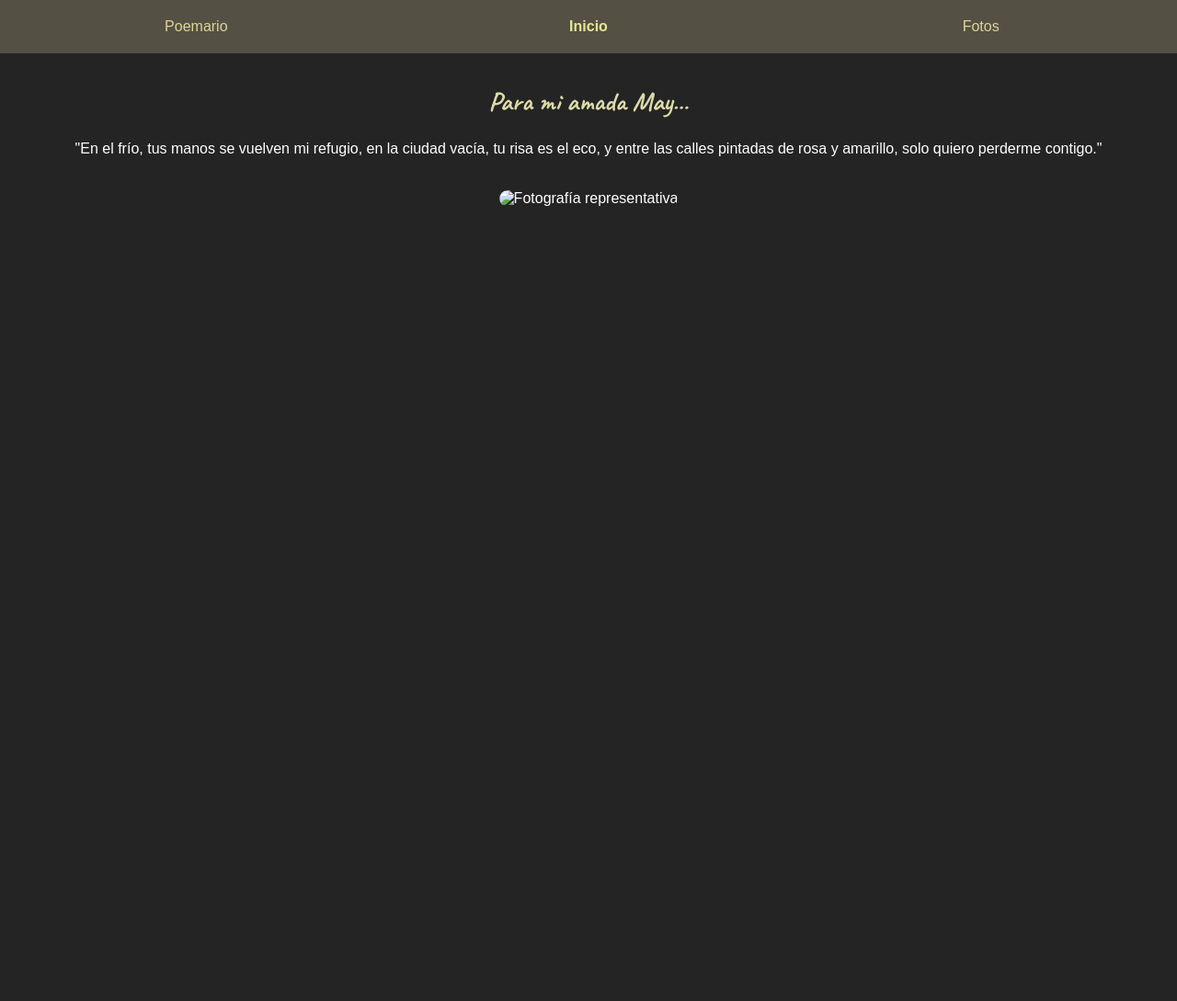
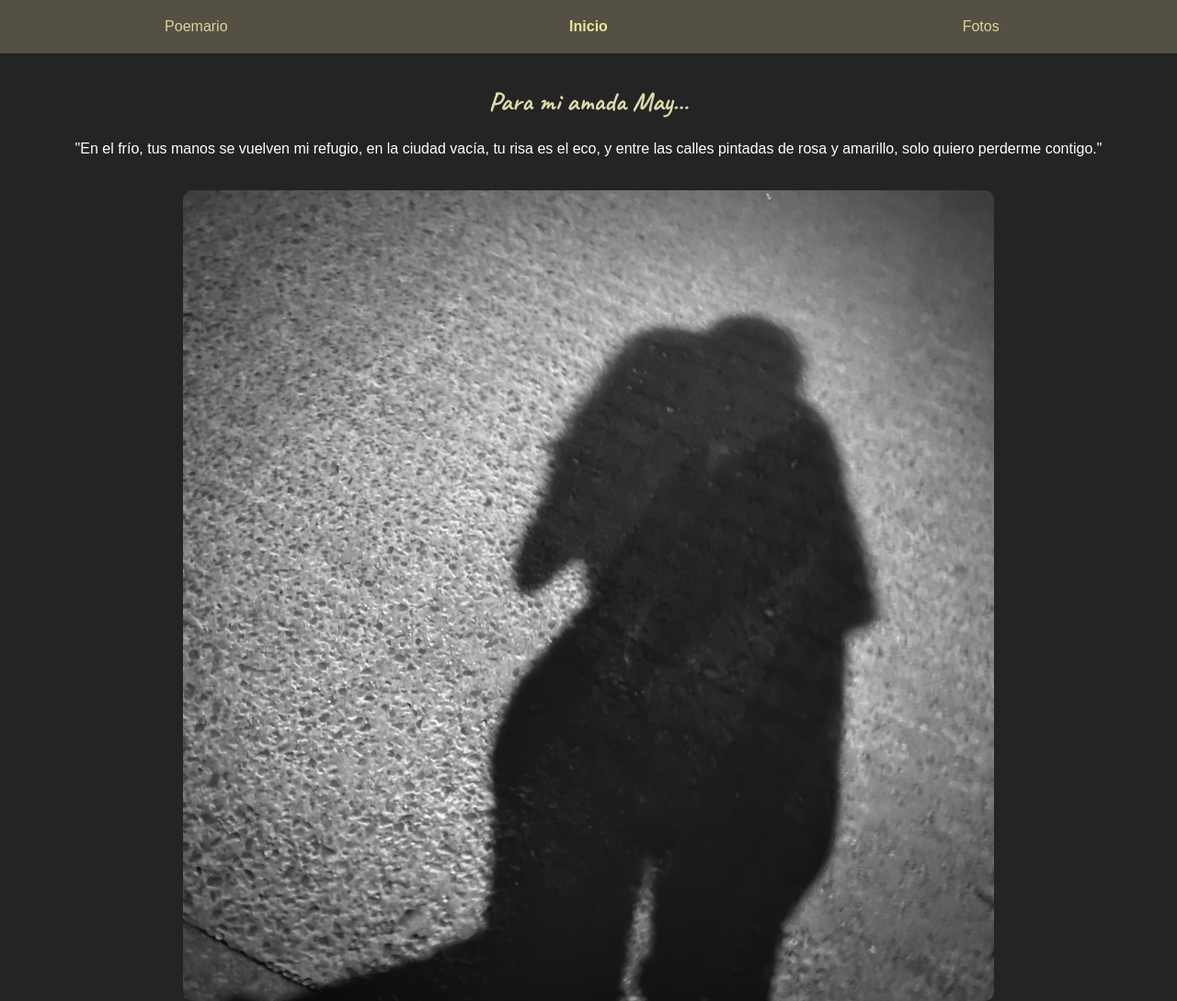
Before and after one commit to merion1ener/celarium, a plain HTML site: page index.html in a window 1280 px wide. Shown: the whole page at 92% size. Before the commit the page ends 800 px from the top, so only its background shows below. Drawn offline with Linux system fonts and the light colour scheme.

Commit message:
Update index.html

```diff
--- a/index.html
+++ b/index.html
@@ -23,7 +23,7 @@
                solo quiero perderme contigo."</p>
         </section>
         <section class="imagen">
-            <img src="Imagenes/sombras.jpg" alt="Fotografía representativa">
+            <img src="sombras.jpg" alt="Fotografía representativa">
         </section>
     </main>
 </body>
```
